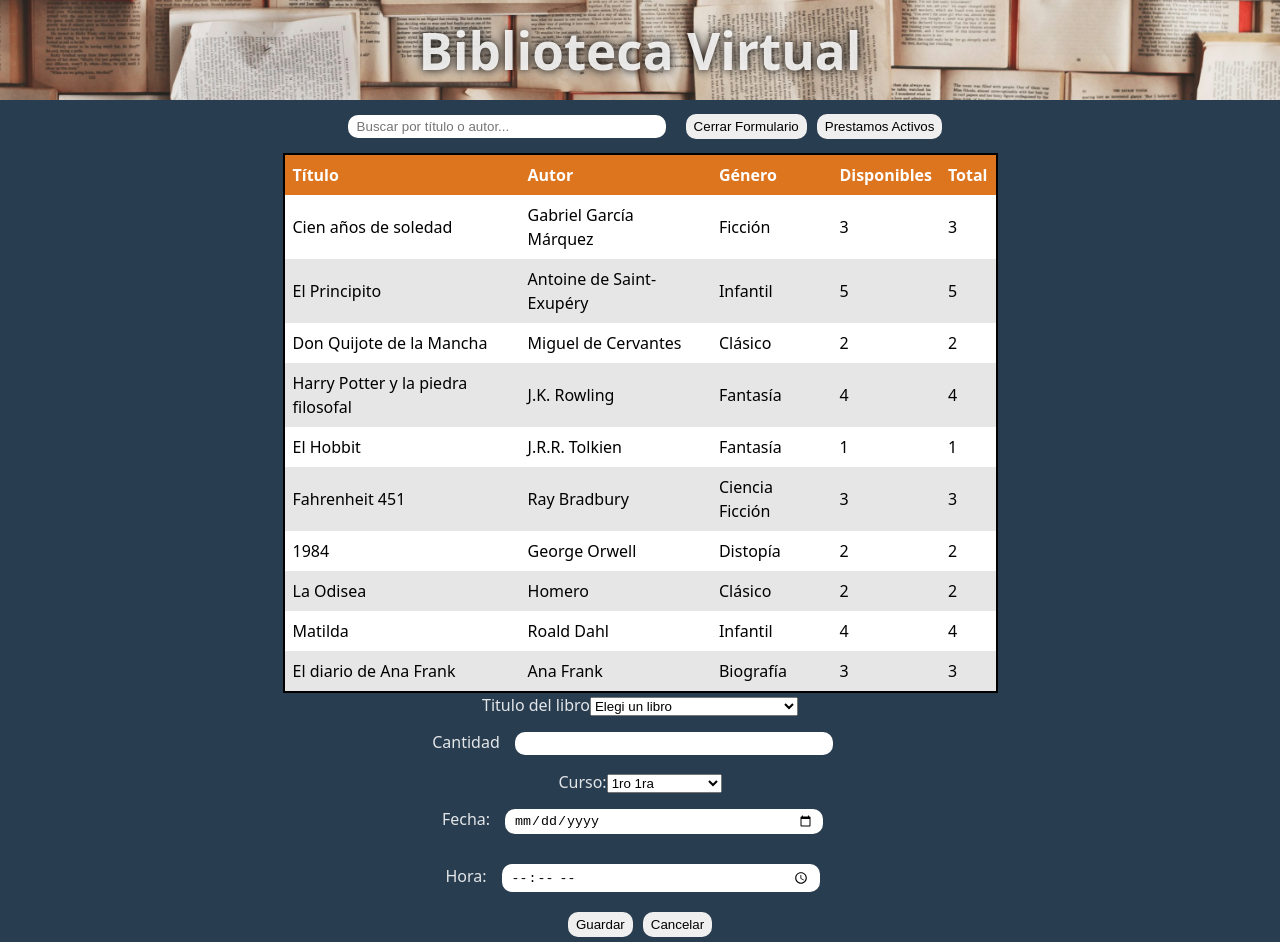
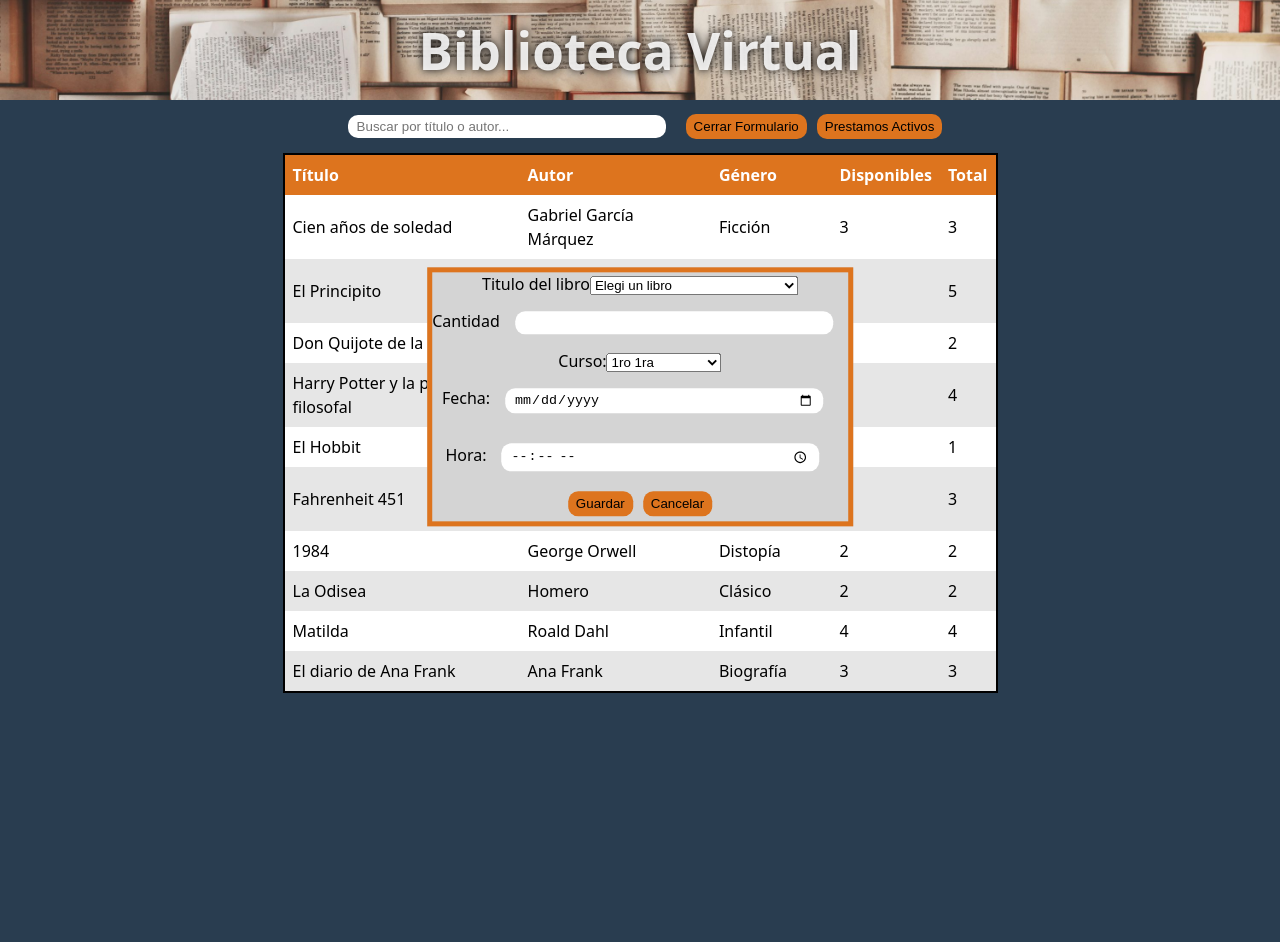
Before and after one commit to bcga616/bibliovirtual-escolar, a React (Vite) app in the folder BiblioVirtual/: page / in a window 1280 px wide. Both pictures are taken after a click on the button "Nuevo Préstamo". After the commit the page ends 800 px from the top, so only its background shows below. Built offline with nearby package versions, Linux system fonts and the light colour scheme.

Commit message:
Prestamo bonito

```diff
--- a/BiblioVirtual/src/componentes/ListaLibros.tsx
+++ b/BiblioVirtual/src/componentes/ListaLibros.tsx
@@ -65,11 +65,10 @@ const toggleFormulario = () => {
             </tbody>
           </table>
       </div>
-      <div className='nuevoPrestamo'>
+      <div>
   {mostrarFormulario && <NuevoPrestamo />}
 </div>
-
-    </div>
+</div>
     </>
   )}
 
--- a/BiblioVirtual/src/componentes/NuevoPrestamo.tsx
+++ b/BiblioVirtual/src/componentes/NuevoPrestamo.tsx
@@ -28,7 +28,7 @@ const handleSubmit = (e) => {
 
         <>
 
-        <form onSubmit={handleSubmit}>
+        <form onSubmit={handleSubmit} className='nuevoPrestamo'>
             <label htmlFor="libro">Titulo del libro</label>
             <select name="" id="">
         <option onChange={(e) => handleChanges(e)} >Elegi un libro</option>
--- a/BiblioVirtual/src/index.css
+++ b/BiblioVirtual/src/index.css
@@ -95,8 +95,22 @@ button{
   border-radius: 10px;
   margin: 5px;
   cursor: pointer;
+  background-color: #dd741e;
 }
 
 button:hover{
   background-color: #535353;
 }
+
+.container{
+  position: relative;
+}
+.nuevoPrestamo{
+  background-color: #d4d4d4;
+  border: #dd741e 5px solid;
+  color: #000000;
+  position: absolute;
+  top: 50%;
+  left: 50%;
+  transform: translate(-50%, -50%);
+}
```
